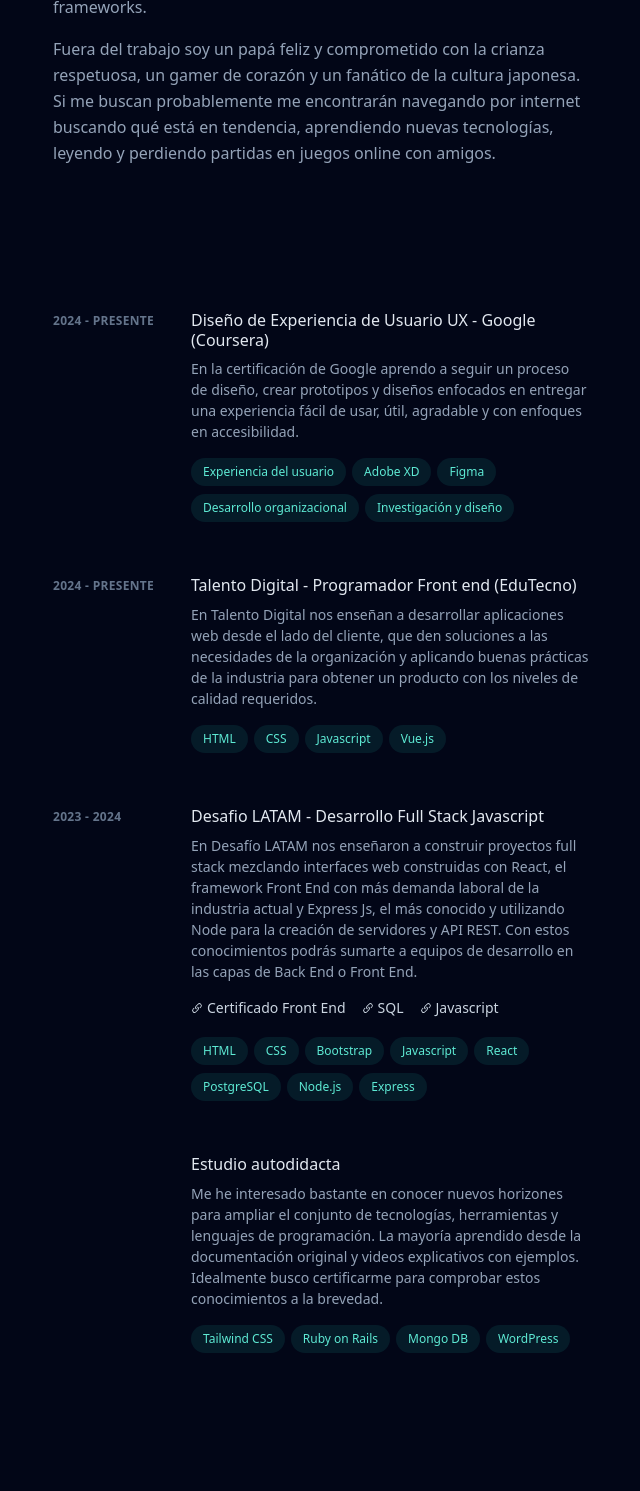
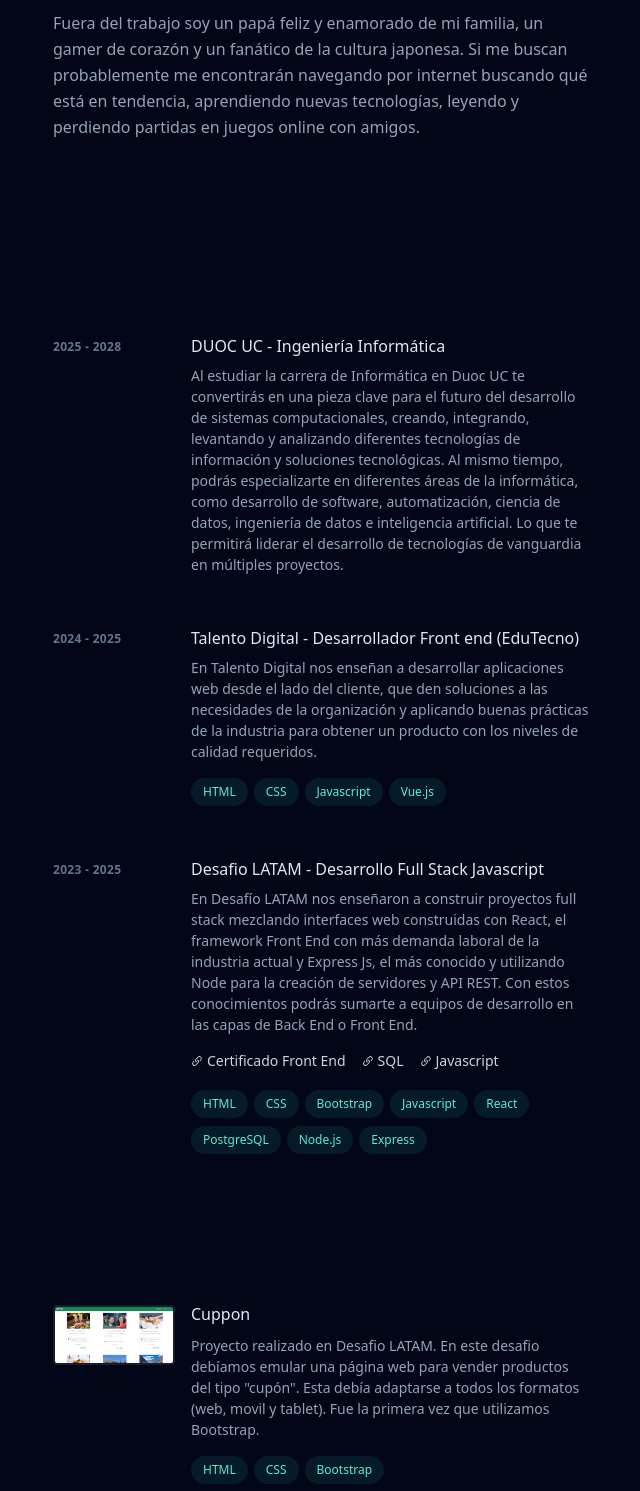
Before and after one commit to Chavezgarrido/chavezgarrido.github.io, a plain HTML site: page index.html in a window 1280 px wide. Shown: the part 524-2015 px from the top of the page, without its empty margins (595-1235 px from the left). Drawn offline with nearby package versions, Linux system fonts and the light colour scheme.

```diff
--- a/index.html
+++ b/index.html
@@ -87,22 +87,17 @@
                     <!-- -->
                     vía
                     <!-- -->
-                    <a href="https://edutecno.cl" class="font-medium text-slate-200 hover:text-teal-200 focus-visible:text-teal-300" target="_blank" rel="noreferrer noopener" aria-label="Edutecno (se abre en nueva ventana)">Edutecno</a>,
+                    <a href="https://edutecno.cl" class="font-medium text-slate-200 hover:text-teal-200 focus-visible:text-teal-300" target="_blank" rel="noreferrer noopener" aria-label="Edutecno (se abre en nueva ventana)">Edutecno</a>
+                    <!-- -->
+                    y este 2025 comenzaré estudios de Ingeniería Informática
                     <!-- -->
                     en
                     <!-- -->
-                    <a href="https://www.coursera.org" class="font-medium text-slate-200 hover:text-teal-200 focus-visible:text-teal-300" target="_blank" rel="noreferrer noopener" aria-label="Coursera (se abre en nueva ventana)">Coursera</a>
-                    <!-- -->
-                    vía el programa
-                    <!-- -->
-                    <a href="https://grow.google/certificates/" class="font-medium text-slate-200 hover:text-teal-200 focus-visible:text-teal-300" target="_blank" rel="noreferrer noopener" aria-label="Grow with Google (se abre en nueva ventana)">Grow with Google</a>
+                    <a href="https://www.duoc.cl" class="font-medium text-slate-200 hover:text-teal-200 focus-visible:text-teal-300" target="_blank" rel="noreferrer noopener" aria-label="Edutecno (se abre en nueva ventana)">Duoc</a>.
 
-
-
-                    y como autodidacta aprendiendo nuevos lenguajes, herramientas y frameworks.
                 </p>
                 <p class="mb-4">
-                    Fuera del trabajo soy un papá feliz y comprometido con la crianza respetuosa, un gamer de corazón y un fanático de la cultura japonesa.  Si me buscan probablemente me encontrarán navegando por internet buscando qué está en tendencia, aprendiendo nuevas tecnologías, leyendo y perdiendo partidas en juegos online con amigos.
+                    Fuera del trabajo soy un papá feliz y enamorado de mi familia, un gamer de corazón y un fanático de la cultura japonesa.  Si me buscan probablemente me encontrarán navegando por internet buscando qué está en tendencia, aprendiendo nuevas tecnologías, leyendo y perdiendo partidas en juegos online con amigos.
                 </p>
             </div>
         </section>
@@ -114,51 +109,43 @@
                 <ol class="group/list">
                     <li class="mb-12">
                         <div class="group relative grid pb-1 transition-all sm:grid-cols-8 sm:gap-8 md:gap-4 lg:hover:!opacity-100 lg:group-hover/list:opacity-50">
+                            <li class="mb-12">
+                                <div class="group relative grid pb-1 transition-all sm:grid-cols-8 sm:gap-8 md:gap-4 lg:hover:!opacity-100 lg:group-hover/list:opacity-50">
                                     <div class="absolute -inset-x-4 -inset-y-4 z-0 hidden rounded-md transition motion-reduce:transition-none lg:-inset-x-6 lg:block lg:group-hover:bg-slate-800/50 lg:group-hover:shadow-[inset_0_1px_0_0_rgba(148,163,184,0.1)] lg:group-hover:drop-shadow-lg">
                                     </div>
-                            <header class="z-10 mb-2 mt-1 text-xs font-semibold uppercase tracking-wide text-slate-500 sm:col-span-2" aria-label="coursera">2024 - PRESENTE</header>
-
+                                    <header class="z-10 mb-2 mt-1 text-xs font-semibold uppercase tracking-wide text-slate-500 sm:col-span-2" aria-label="Duoc UC">2025 - 2028</header>
                                     <div class="z-10 sm:col-span-6">
                                         <h3 class="font-medium leading-snug text-slate-200">
                                             <div>
-                                        <a class="inline-flex items-baseline font-medium leading-tight text-slate-200 hover:text-teal-300 focus-visible:text-teal-300  group/link text-base" href="https://www.coursera.org/programs/diseno-de-experiencia-de-usuario-ux-2024-p6d30/professional-certificates/diseno-de-experiencia-del-usuario-ux-de-google" target="_blank" rel="noreferrer noopener" aria-label="Coursera (se abre en otra ventana)">
+                                                <a class="inline-flex items-baseline font-medium leading-tight text-slate-200 hover:text-teal-300 focus-visible:text-teal-300  group/link text-base" href="https://www.duoc.cl/carreras/ingenieria-informatica/" target="_blank" rel="noreferrer noopener" aria-label="Duoc UC (se abre en otra ventana)">
                                                     <span class="absolute -inset-x-4 -inset-y-2.5 hidden rounded md:-inset-x-6 md:-inset-y-4 lg:block"></span>
-                                            <span>Diseño de Experiencia de Usuario UX - Google (Coursera) </span>
+                                                    <span>DUOC UC - Ingeniería Informática</span>
                                                 </a>
                                             </div>
                                         </h3>
                                     <p class="mt-2 text-sm leading-normal">
-                                En la certificación de Google aprendo a seguir un proceso de diseño, crear prototipos y diseños enfocados en entregar una experiencia fácil de usar, útil, agradable y con enfoques en accesibilidad.</p>
-                              <ul class="mt-2 flex flex-wrap" aria-label="Stack enseñado">
-                                <li class="mr-1.5 mt-2">
-                                    <div class="flex items-center rounded-full bg-teal-400/10 px-3 py-1 text-xs font-medium leading-5 text-teal-300 ">Experiencia del usuario</div>
+                                        Al estudiar la carrera de Informática en Duoc UC te convertirás en una pieza clave para el futuro del desarrollo de sistemas computacionales, creando, integrando, levantando y analizando diferentes tecnologías de información y soluciones tecnológicas.
+
+Al mismo tiempo, podrás especializarte en diferentes áreas de la informática, como desarrollo de software, automatización, ciencia de datos, ingeniería de datos e inteligencia artificial. Lo que te permitirá liderar el  desarrollo de tecnologías de vanguardia en múltiples proyectos.
+                                    </p>
+
+
+                                </div>
+                                </div>
                             </li>
-                                  <li class="mr-1.5 mt-2">
-                                    <div class="flex items-center rounded-full bg-teal-400/10 px-3 py-1 text-xs font-medium leading-5 text-teal-300 ">Adobe XD</div>
-                                </li>
-                                  <li class="mr-1.5 mt-2">
-                                    <div class="flex items-center rounded-full bg-teal-400/10 px-3 py-1 text-xs font-medium leading-5 text-teal-300 ">Figma</div>
-                                </li>
-                                      <li class="mr-1.5 mt-2">
-                                    <div class="flex items-center rounded-full bg-teal-400/10 px-3 py-1 text-xs font-medium leading-5 text-teal-300 ">Desarrollo organizacional</div>
-                                </li>
-                                      <li class="mr-1.5 mt-2">
-                                    <div class="flex items-center rounded-full bg-teal-400/10 px-3 py-1 text-xs font-medium leading-5 text-teal-300 ">Investigación y diseño</div>
-                                </li>
-                            </ul>
                     </li>
                     <li class="mb-12">
                         <div class="group relative grid pb-1 transition-all sm:grid-cols-8 sm:gap-8 md:gap-4 lg:hover:!opacity-100 lg:group-hover/list:opacity-50">
                             <div class="absolute -inset-x-4 -inset-y-4 z-0 hidden rounded-md transition motion-reduce:transition-none lg:-inset-x-6 lg:block lg:group-hover:bg-slate-800/50 lg:group-hover:shadow-[inset_0_1px_0_0_rgba(148,163,184,0.1)] lg:group-hover:drop-shadow-lg">
                             </div>
-                            <header class="z-10 mb-2 mt-1 text-xs font-semibold uppercase tracking-wide text-slate-500 sm:col-span-2" aria-label="Talento Digital">2024 - PRESENTE</header>
+                            <header class="z-10 mb-2 mt-1 text-xs font-semibold uppercase tracking-wide text-slate-500 sm:col-span-2" aria-label="Talento Digital">2024 - 2025</header>
 
                             <div class="z-10 sm:col-span-6">
                                 <h3 class="font-medium leading-snug text-slate-200">
                                     <div>
                                         <a class="inline-flex items-baseline font-medium leading-tight text-slate-200 hover:text-teal-300 focus-visible:text-teal-300  group/link text-base" href="https://talentodigitalparachile.cl" target="_blank" rel="noreferrer noopener" aria-label="Talento Digital (se abre en otra ventana)">
                                             <span class="absolute -inset-x-4 -inset-y-2.5 hidden rounded md:-inset-x-6 md:-inset-y-4 lg:block"></span>
-                                            <span>Talento Digital - Programador Front end (EduTecno)</span>
+                                            <span>Talento Digital - Desarrollador Front end (EduTecno)</span>
                                         </a>
                                     </div>
                                 </h3>
@@ -188,7 +175,7 @@
                         <div class="group relative grid pb-1 transition-all sm:grid-cols-8 sm:gap-8 md:gap-4 lg:hover:!opacity-100 lg:group-hover/list:opacity-50">
                             <div class="absolute -inset-x-4 -inset-y-4 z-0 hidden rounded-md transition motion-reduce:transition-none lg:-inset-x-6 lg:block lg:group-hover:bg-slate-800/50 lg:group-hover:shadow-[inset_0_1px_0_0_rgba(148,163,184,0.1)] lg:group-hover:drop-shadow-lg">
                             </div>
-                            <header class="z-10 mb-2 mt-1 text-xs font-semibold uppercase tracking-wide text-slate-500 sm:col-span-2" aria-label="Desafio LATAM">2023 - 2024</header>
+                            <header class="z-10 mb-2 mt-1 text-xs font-semibold uppercase tracking-wide text-slate-500 sm:col-span-2" aria-label="Desafio LATAM">2023 - 2025</header>
 
                             <div class="z-10 sm:col-span-6">
                                 <h3 class="font-medium leading-snug text-slate-200">
@@ -256,41 +243,6 @@
                                 </li>
                                 <li class="mr-1.5 mt-2">
                                     <div class="flex items-center rounded-full bg-teal-400/10 px-3 py-1 text-xs font-medium leading-5 text-teal-300 ">Express</div>
-                                </li>
-                            </ul>
-                        </div>
-                        </div>
-                    </li>
-                    <li class="mb-12">
-                        <div class="group relative grid pb-1 transition-all sm:grid-cols-8 sm:gap-8 md:gap-4 lg:hover:!opacity-100 lg:group-hover/list:opacity-50">
-                            <div class="absolute -inset-x-4 -inset-y-4 z-0 hidden rounded-md transition motion-reduce:transition-none lg:-inset-x-6 lg:block lg:group-hover:bg-slate-800/50 lg:group-hover:shadow-[inset_0_1px_0_0_rgba(148,163,184,0.1)] lg:group-hover:drop-shadow-lg">
-                            </div>
-                            <header class="z-10 mb-2 mt-1 text-xs font-semibold uppercase tracking-wide text-slate-500 sm:col-span-2" aria-label="Autodidacta"></header>
-
-                            <div class="z-10 sm:col-span-6">
-                                <h3 class="font-medium leading-snug text-slate-200">
-                                    <div>
-                                        <p class="inline-flex items-baseline font-medium leading-tight text-slate-200 hover:text-teal-300 focus-visible:text-teal-300  group/link text-base">
-                                            <span class="absolute -inset-x-4 -inset-y-2.5 hidden rounded md:-inset-x-6 md:-inset-y-4 lg:block"></span>
-                                            <span>Estudio autodidacta</span>
-                                        </p>
-                                    </div>
-                                </h3>
-                            <p class="mt-2 text-sm leading-normal">
-                                Me he interesado bastante en conocer nuevos horizones para ampliar el conjunto de tecnologías, herramientas y lenguajes de programación. La mayoría aprendido desde la documentación original y videos explicativos con ejemplos. Idealmente busco certificarme para comprobar estos conocimientos a la brevedad.
-                            </p>
-                            <ul class="mt-2 flex flex-wrap" aria-label="Stack enseñado">
-                                <li class="mr-1.5 mt-2">
-                                    <div class="flex items-center rounded-full bg-teal-400/10 px-3 py-1 text-xs font-medium leading-5 text-teal-300 ">Tailwind CSS</div>
-                                </li>
-                                <li class="mr-1.5 mt-2">
-                                    <div class="flex items-center rounded-full bg-teal-400/10 px-3 py-1 text-xs font-medium leading-5 text-teal-300 ">Ruby on Rails</div>
-                                </li>
-                                <li class="mr-1.5 mt-2">
-                                    <div class="flex items-center rounded-full bg-teal-400/10 px-3 py-1 text-xs font-medium leading-5 text-teal-300 ">Mongo DB</div>
-                                </li>
-                                <li class="mr-1.5 mt-2">
-                                    <div class="flex items-center rounded-full bg-teal-400/10 px-3 py-1 text-xs font-medium leading-5 text-teal-300 ">WordPress</div>
                                 </li>
                             </ul>
                         </div>
@@ -391,20 +343,12 @@
                              </div>
                              <img alt="vista previa de proyecto de inmobiliaria" loading="lazy" width="200" height="48" decoding="async" data-nimg="1" class="rounded border-2 border-slate-200/10 transition group-hover:border-slate-200/30 sm:order-1 sm:col-span-2 sm:translate-y-1" style="color:transparent" src="./Proyectos destacados/Proyecto 3/assets/imgs/proyecto-3.jpg">
                     </li>
+
                 </ul>
 
 
 
-                <div class="mt-12">
-                    <a class="inline-flex items-baseline font-medium leading-tight text-slate-300 hover:text-teal-300 focus-visible:text-teal-300 forn-semibold text-slate-200 group/link text-base" href="https://chavezgarrido.github.io/portfolio" target="_blank" aria-label="Ver el portafolios de proyectos completo (se abre en nueva ventana)" rel="noreferrer noopener">
-                        <span> Ver el portafolios
-                            <!-- -->
-                            <span class="inline-block">
-                                completo aquí
-                            </span>
-                        </span>
-                    </a>
-                </div>
+
             </div>
         </section>
 
```
Also changed, not shown: 404.html (added, +13 -0 lines). Lines whose indentation alone changed are shown as unchanged.
